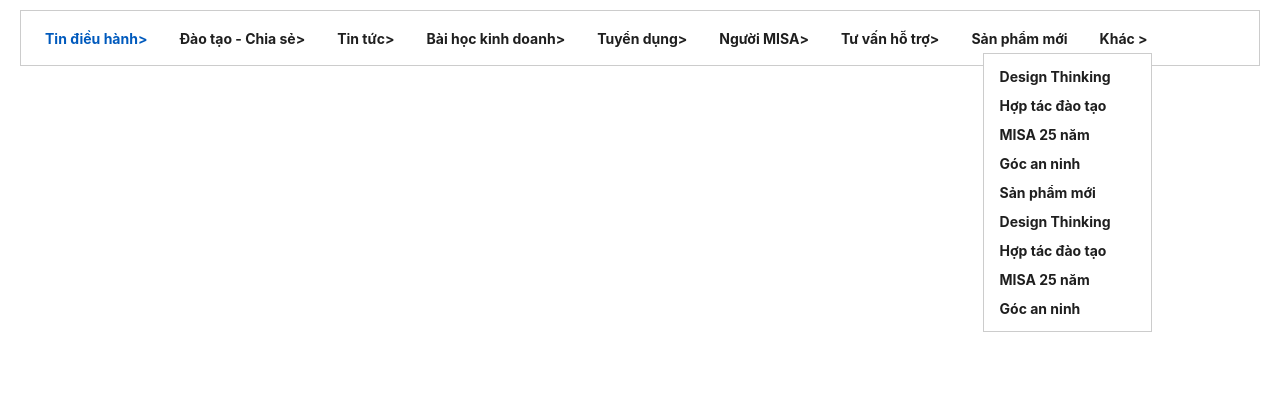
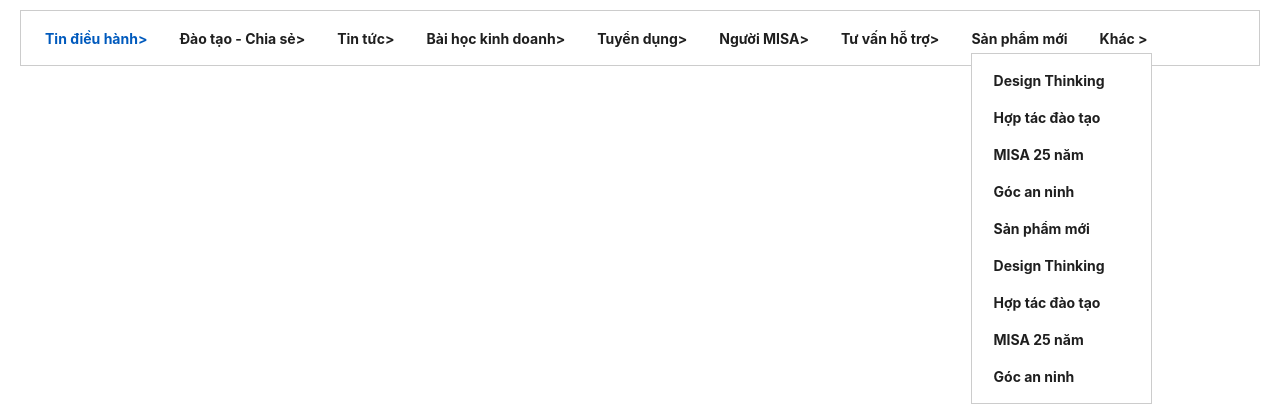
Before and after one commit to dungnt2khust/multi-level-menu, an Angular app: page / in a window 1280 px wide. Both pictures are taken after a click on the element "Khác >". Shown: the top 420 px of the page. Built offline with nearby package versions, Linux system fonts and the light colour scheme; what devextreme-angular would draw is missing.

Commit message:
4 files modified

```diff
--- a/src/app/components/multi-level-menu/multi-level-menu.component.html
+++ b/src/app/components/multi-level-menu/multi-level-menu.component.html
@@ -20,6 +20,7 @@
     <app-sub-menu
       [dataSource]="dataSourceItem"
       [maxHeight]="maxHeight"
+      [position]="positionSubMenu"
     ></app-sub-menu>
   </div>
 
--- a/src/app/components/multi-level-menu/multi-level-menu.component.ts
+++ b/src/app/components/multi-level-menu/multi-level-menu.component.ts
@@ -51,6 +51,8 @@ export class MultiLevelMenuComponent implements OnInit, OnDestroy {
   dataSourceItem = [];
 
   positionPopover = {};
+
+  positionSubMenu = 'left';
 
   constructor(private renderer: Renderer2) {
     /**
@@ -128,12 +130,14 @@ export class MultiLevelMenuComponent implements OnInit, OnDestroy {
           left: rect.left + 'px',
           right: 'unset',
         };
+        this.positionSubMenu = 'left';
       } else {
         this.positionPopover = {
           top: rect.bottom + 'px',
           left: 'unset',
           right: window.innerWidth - rect.right + 'px',
         };
+        this.positionSubMenu = 'right';
       }
     }
 
@@ -148,6 +152,7 @@ export class MultiLevelMenuComponent implements OnInit, OnDestroy {
         left: 'unset',
         right: window.innerWidth - rect.right + 'px',
       };
+      this.positionSubMenu = 'right';
     }
   }
 
--- a/src/app/components/multi-level-menu/sub-menu/sub-menu.component.scss
+++ b/src/app/components/multi-level-menu/sub-menu/sub-menu.component.scss
@@ -3,11 +3,30 @@
   padding: 8px 12px;
   border: 1px solid #ccc;
   overflow: auto;
+  /* width */
+  &::-webkit-scrollbar {
+    width: 4px;
+  }
+
+  /* Track */
+  &::-webkit-scrollbar-track {
+    background: #f1f1f1;
+  }
+
+  /* Handle */
+  &::-webkit-scrollbar-thumb {
+    background: #888;
+  }
+
+  /* Handle on hover */
+  &::-webkit-scrollbar-thumb:hover {
+    background: #555;
+  }
 
   &__item {
     white-space: nowrap;
     margin-right: 24px;
-    padding: 4px;
+    padding: 8px 10px;
     cursor: pointer;
     display: flex;
     align-items: center;
--- a/src/app/components/multi-level-menu/sub-menu/sub-menu.component.ts
+++ b/src/app/components/multi-level-menu/sub-menu/sub-menu.component.ts
@@ -16,6 +16,8 @@ export class SubMenuComponent implements OnInit {
 
   @Input() maxHeight = 500;
 
+  @Input() position = 'left';
+
   constructor() {}
 
   ngOnInit() {}
```
